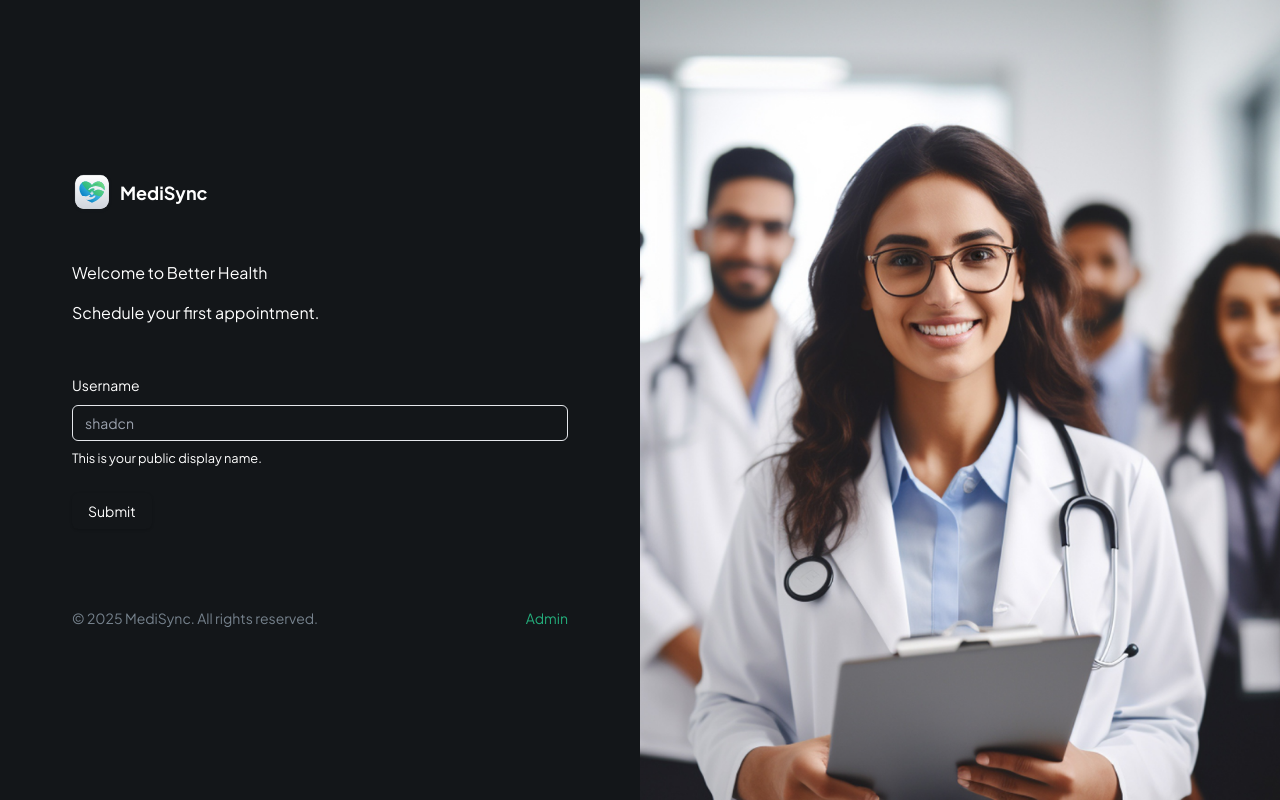
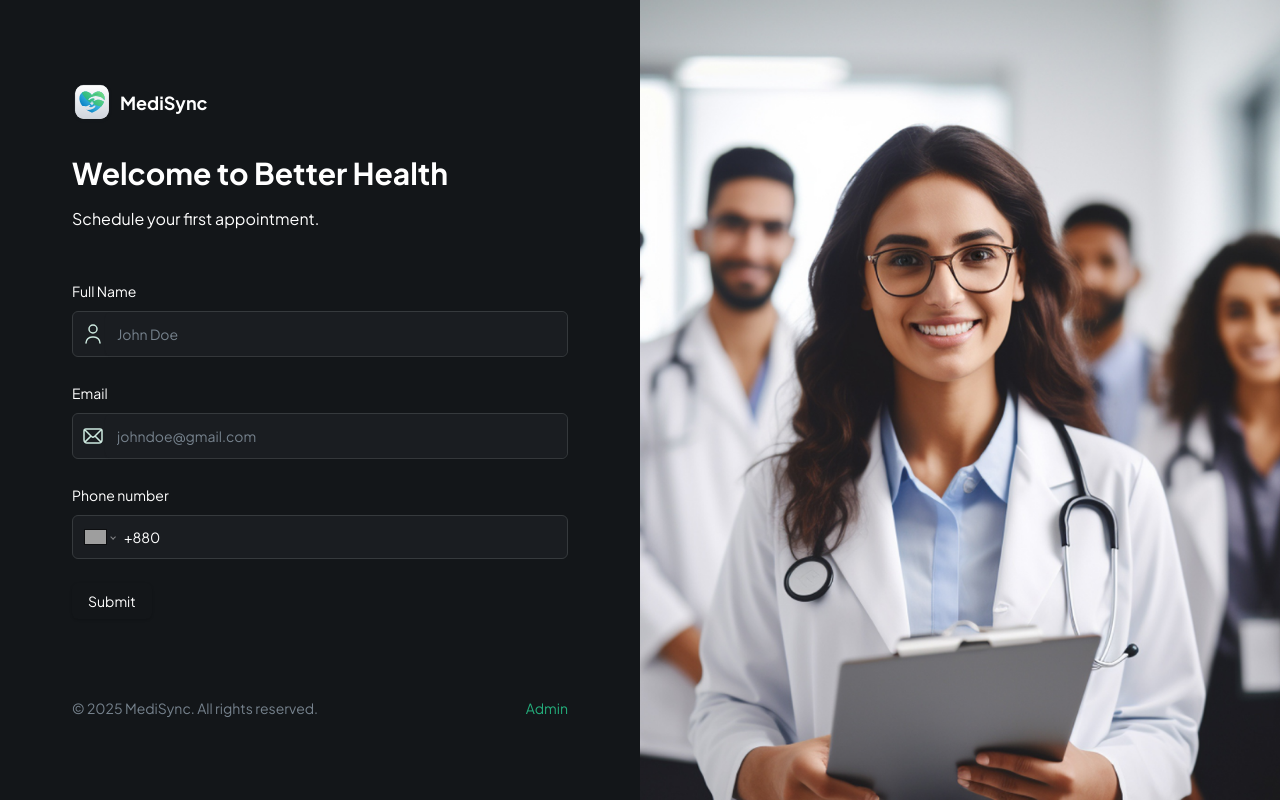
Before and after one commit to Nakib909/Medisync, a Next.js app: page / in a window 1280 px wide. Built offline with nearby package versions, Linux system fonts and the light colour scheme; grey boxes are pictures that could not be loaded.

Commit message:
latest update on home page

```diff
--- a/app/page.tsx
+++ b/app/page.tsx
@@ -7,7 +7,7 @@
     <div className="flex h-screen max-h-screen">
       <section className="remove-scrollbar container my-auto">
         <div className="sub-container max-w-[496px]">
-          <div className="w-fit mb-12 flex flex-row items-center justify-center gap-2">
+          <div className="w-fit mb-8 flex flex-row items-center justify-center gap-2">
             <Image
               src="/assets/icons/logo-icon.svg"
               height={1000}
--- a/components/customFormField.tsx
+++ b/components/customFormField.tsx
@@ -2,7 +2,7 @@
 
 import React from 'react'
 import { Control, useController } from 'react-hook-form'
-
+import Image from 'next/image'
 import {
   FormControl,
   FormDescription,
@@ -12,26 +12,85 @@
   FormMessage,
 } from "@/components/ui/form"
 import { Input } from "@/components/ui/input"
+import { FormFieldType } from './forms/patientForm'
+import 'react-phone-number-input/style.css'
+import PhoneInput from "react-phone-number-input"
 
 interface CustomProps {
     control: Control<any>,
+    fieldType: FormFieldType,
+    name: string,
+    label?: string,
+    placeholder?: string,
+    iconSrc?: string,
+    iconAlt?: string,
+    disabled?: boolean,
+    dateFormat?: string,
+    showTimeSelect?: boolean,
+    children?: React.ReactNode,
+    renderSkeleton?: (field: any) => React.ReactNode,
 }
 
-const CustomFormField = ({control}: CustomProps) => {
+
+const RenderField = ({field, props}: {field: any; props: CustomProps}) => {
+  const {fieldType, iconSrc, iconAlt, placeholder} = props;
+  switch (fieldType) {
+    case FormFieldType.INPUT:
+      return (
+        <div className='flex rounded-md border border-dark-500 bg-dark-400'>
+            {iconSrc && (
+              <Image
+                src={iconSrc}
+                alt={iconAlt || 'icon'}
+                width={24}
+                height={24}
+                className='ml-2'
+              />
+            )}
+            <FormControl>
+              <Input
+                placeholder={placeholder}
+                {...field}
+                className='shad-input border-0'
+              />
+            </FormControl>
+        </div>
+      )
+    case FormFieldType.PHONE_INPUT:
+      return (
+        <FormControl>
+          <PhoneInput
+            defaultCountry='BD'
+            placeholder={placeholder}
+            international
+            withCountryCallingCode
+            value={field.value as E164Number | undefined}
+            onChange={field.onChange}
+            className='input-phone'
+          />
+        </FormControl>
+      )
+      default:
+        break;
+
+  }
+}
+
+const CustomFormField = (props: CustomProps) => {
+  const {control, fieldType, name, label} = props;
   return (
             <FormField
               control={control}
-              name="username"
+              name={name}
               render={({ field }) => (
                 <FormItem>
-                  <FormLabel>Username</FormLabel>
-                  <FormControl>
-                    <Input placeholder="shadcn" {...field} />
-                  </FormControl>
-                  <FormDescription>
-                    This is your public display name.
-                  </FormDescription>
-                  <FormMessage />
+                  {fieldType !== FormFieldType.CHECKBOX && label && (
+                    <FormLabel>{label}</FormLabel>
+                  )}
+
+                  <RenderField field={field} props={props}/>
+
+                  <FormMessage className='shad-error'/>
                 </FormItem>
               )}
             />
--- a/components/forms/patientForm.tsx
+++ b/components/forms/patientForm.tsx
@@ -15,6 +15,17 @@
 } from "@/components/ui/form"
 import { Input } from "@/components/ui/input"
 import CustomFormField from "../customFormField"
+
+
+export enum FormFieldType {
+  INPUT = 'input',
+  TEXTAREA = 'textarea',
+  PHONE_INPUT = 'phoneInput',
+  CHECKBOX = 'checkbox',
+  DATE_PICKER = 'datePicker',
+  SELECT = 'select',
+  SKELETON ='skeleton',
+}
 
 const formSchema = z.object({
   username: z.string().min(2, {
@@ -40,12 +51,35 @@
         <Form {...form}>
       <form onSubmit={form.handleSubmit(onSubmit)} className="space-y-6 flex-1">
         <section className="mb-12 space-y-4">
-            <h1>Welcome to Better Health</h1>
+            <h1 className="text-3xl font-bold">Welcome to Better Health</h1>
             <p>Schedule your first appointment.</p>
         </section>
 
         <CustomFormField
+            fieldType={FormFieldType.INPUT}
             control={form.control}
+            name="name"
+            label="Full Name"
+            placeholder="John Doe"
+            iconSrc="/assets/icons/user.svg"
+            iconAlt="user"
+        />
+        <CustomFormField
+            fieldType={FormFieldType.INPUT}
+            control={form.control}
+            name="email"
+            label="Email"
+            placeholder="johndoe@gmail.com"
+            iconSrc="/assets/icons/email.svg"
+            iconAlt="email"
+        />
+
+        <CustomFormField
+            fieldType={FormFieldType.PHONE_INPUT}
+            control={form.control}
+            name="phone"
+            label="Phone number"
+            placeholder="(+880) 1711111111"
         />
 
         <Button type="submit">Submit</Button>
--- a/package.json
+++ b/package.json
@@ -20,6 +20,7 @@
     "react": "^19.0.0",
     "react-dom": "^19.0.0",
     "react-hook-form": "^7.56.4",
+    "react-phone-number-input": "^3.4.12",
     "tailwind-animate": "^0.2.10",
     "tailwind-merge": "^3.3.0",
     "tailwindcss-animate": "^1.0.7",
```
Also changed, not shown: 1 other file (tests, documents, lock files or other folders).
